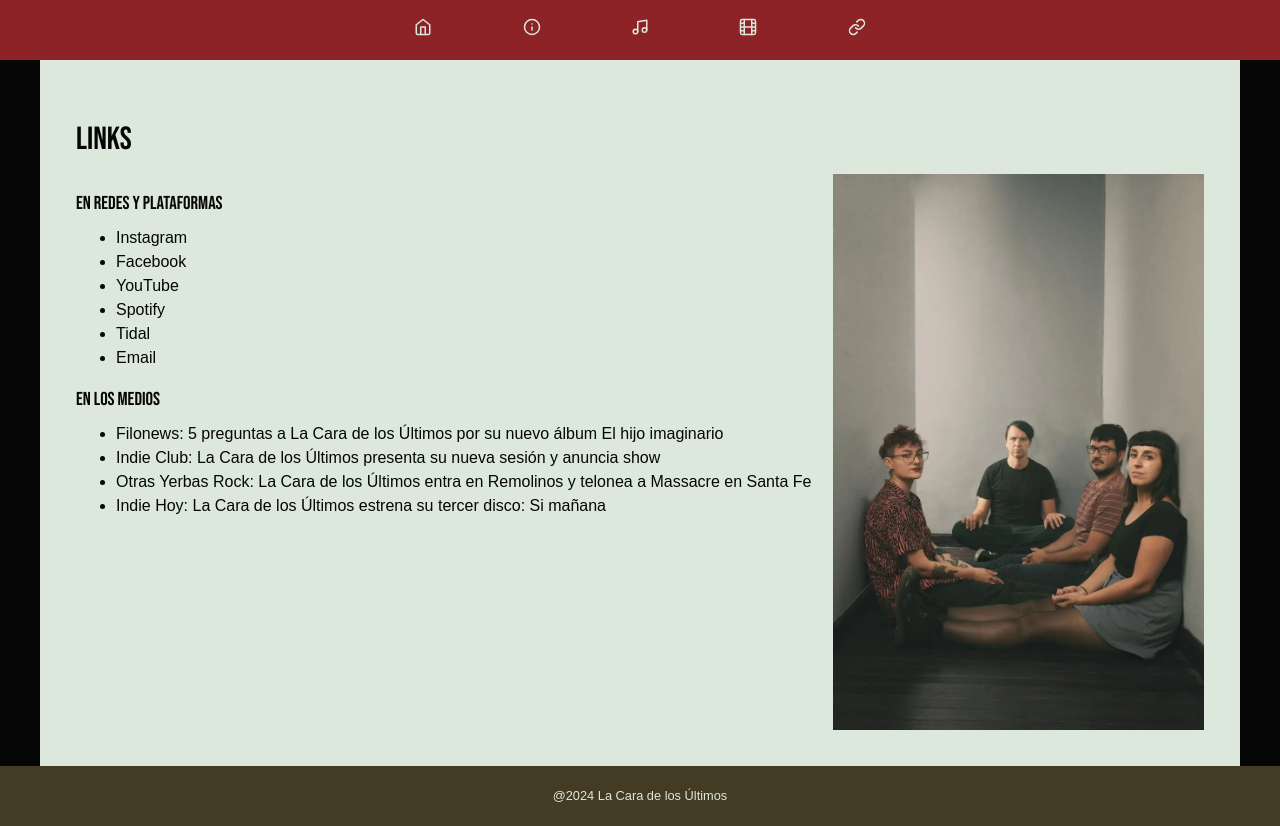
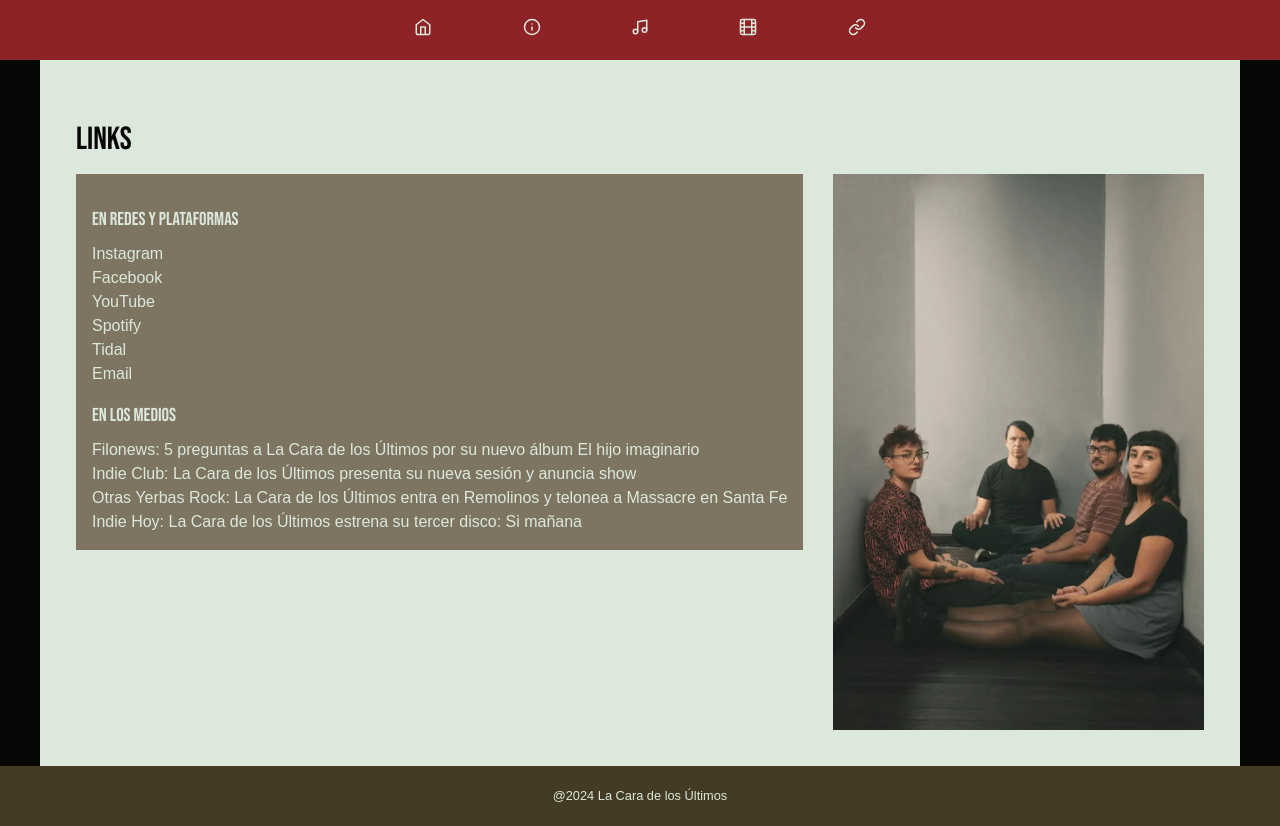
Before and after one commit to JusRecondo/lcdlu-web, a React (Vite) app: page /links in a window 1280 px wide. Built offline with nearby package versions, Linux system fonts and the light colour scheme; a web font is replaced by a local one.

Commit message:
Add CSS in links page for hover state

```diff
--- a/src/pages/links/Links.jsx
+++ b/src/pages/links/Links.jsx
@@ -11,9 +11,12 @@ const Links = () => {
             <div className="links-container">
                 <div className="text">
                     <h3>En redes y Plataformas</h3>
-                    <ul>
+                    <ul className="rrss">
                         {data.links?.socialAndPlatforms.map((item, i) => (
-                            <li key={i}>
+                            <li
+                                key={i}
+                                className="rrss-item"
+                            >
                                 <a
                                     href={item.link}
                                     target="_blank"
@@ -24,9 +27,12 @@ const Links = () => {
                         ))}
                     </ul>
                     <h3>En los medios</h3>
-                    <ul>
+                    <ul className="press">
                         {data.links?.press.map((item, i) => (
-                            <li key={i}>
+                            <li
+                                key={i}
+                                className="press-item"
+                            >
                                 <a
                                     href={item.link}
                                     target="_blank"
--- a/src/styles/_globals.scss
+++ b/src/styles/_globals.scss
@@ -36,6 +36,11 @@ h1, h2, h3, h4, h5, h6 {
 a {
     color: inherit;
     text-decoration: none;
+    font-weight: 500;
+
+    &:focus {
+        outline: none;
+    }
 }
 
 img {
--- a/src/styles/pages/_links.scss
+++ b/src/styles/pages/_links.scss
@@ -4,7 +4,7 @@
     }
 
     a {
-        font-weight: 500;
+        width: 100%;
     }
 
     .links-container {
@@ -24,5 +24,34 @@
                 margin-top: 0;
             }
         }
+
+        .text {
+            background-color: $tertiary;
+            color: $light;
+            padding: 1rem;
+
+            ul {
+                list-style: none;
+                padding: 0;
+
+                li {
+                    display: flex;
+                    align-items: center;
+                    gap: 4px;
+                    cursor: pointer;
+
+                    a,
+                    &.rrss-item,
+                    &.press-item {
+                        &:hover,
+                        &:focus {
+                            background-color: $primary;
+                        }
+                    }
+
+                }
+            }
+        }
+
     }
 }
```
